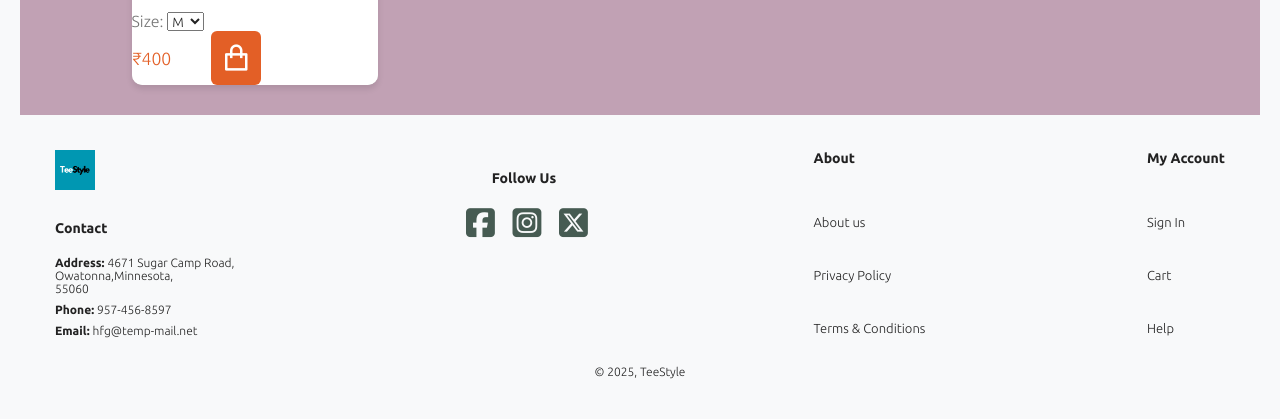
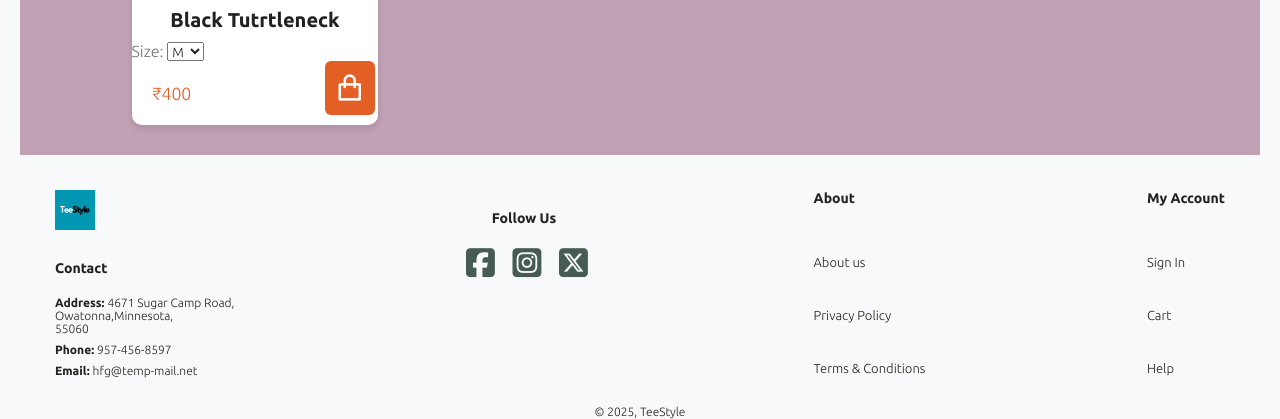
Before and after one commit to bhumiip06/T-shirt-Designing-project, a PHP site: page /cart.html in a window 1280 px wide. Shown: the part 1304-1723 px from the top of the page. Run offline with PHP 8.4, Linux system fonts and the light colour scheme; some libraries are stand-ins or nearby versions.

Commit message:
improved position of cart in product box of featured tshirts card grid

```diff
--- a/css/cart.css
+++ b/css/cart.css
@@ -91,7 +91,7 @@ header{
 .product-box .price-and-cart{
     display: flex;
     justify-content: flex-start;
-    gap: 30px;
+    gap: 50%;
     align-items: center;
 }
 /* .price-and-cart .price{
@@ -294,6 +294,7 @@ a{
   .price {
     font-size: 1.1rem;
     color: #e35f26;
+    margin-left: 20px;
   }
 
   .add-cart {
@@ -302,6 +303,7 @@ a{
     border: none;
     border-radius: 50%;
     padding: 10px;
+    margin-bottom: 10px;
     cursor: pointer;
     transition: background-color 0.3s ease, transform 0.3s ease;
   }
```
